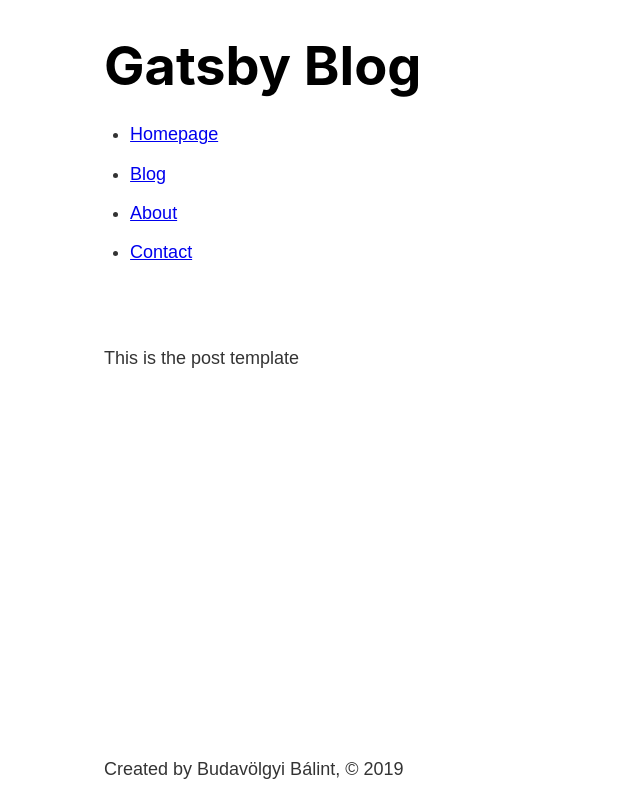
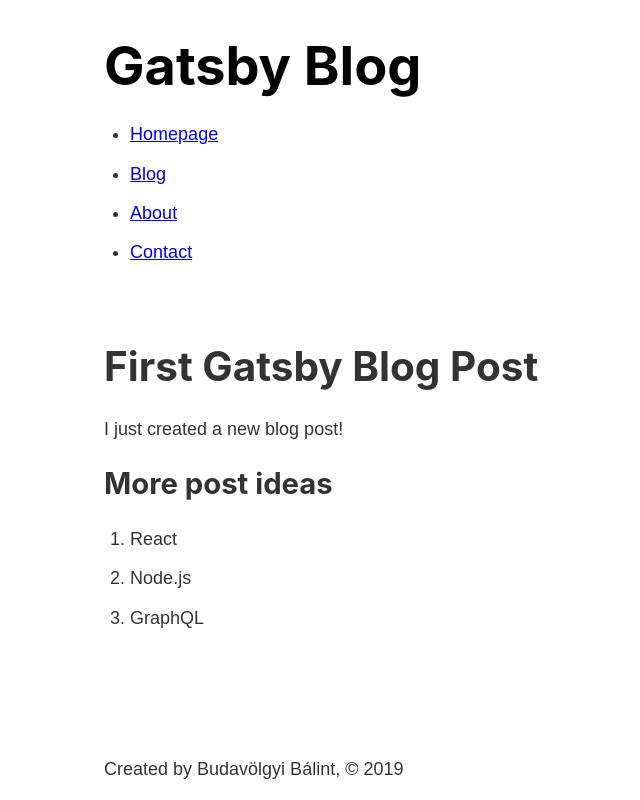
Before and after one commit to bala92x/gatsby-blog, a Gatsby site: page /blog/gatsby in a window 1280 px wide. Shown: the whole page, without its empty margins (179-819 px from the left). Built offline with nearby package versions, Linux system fonts and the light colour scheme; Gatsby itself is replaced by a stand-in of ours.

Commit message:
Fetch post data

```diff
--- a/src/templates/post.js
+++ b/src/templates/post.js
@@ -1,11 +1,37 @@
 import React from 'react'
+import { graphql } from 'gatsby'
 
 import Layout from '../components/layout'
 
-const Post = () => {
+export const query = graphql`
+    query (
+        $slug: String
+    )
+    {
+        markdownRemark (
+            fields: {
+                slug: {
+                    eq: $slug
+                }
+            }
+        )
+        {
+            frontmatter {
+                title,
+                date
+            },
+            html
+        }
+    }
+`
+
+const Post = (props) => {
+    const post = props.data.markdownRemark
+
     return (
         <Layout>
-            This is the post template
+            <h1>{post.frontmatter.title}</h1>
+            <div dangerouslySetInnerHTML={{ __html: post.html }}></div>
         </Layout>
     )
 }
```
